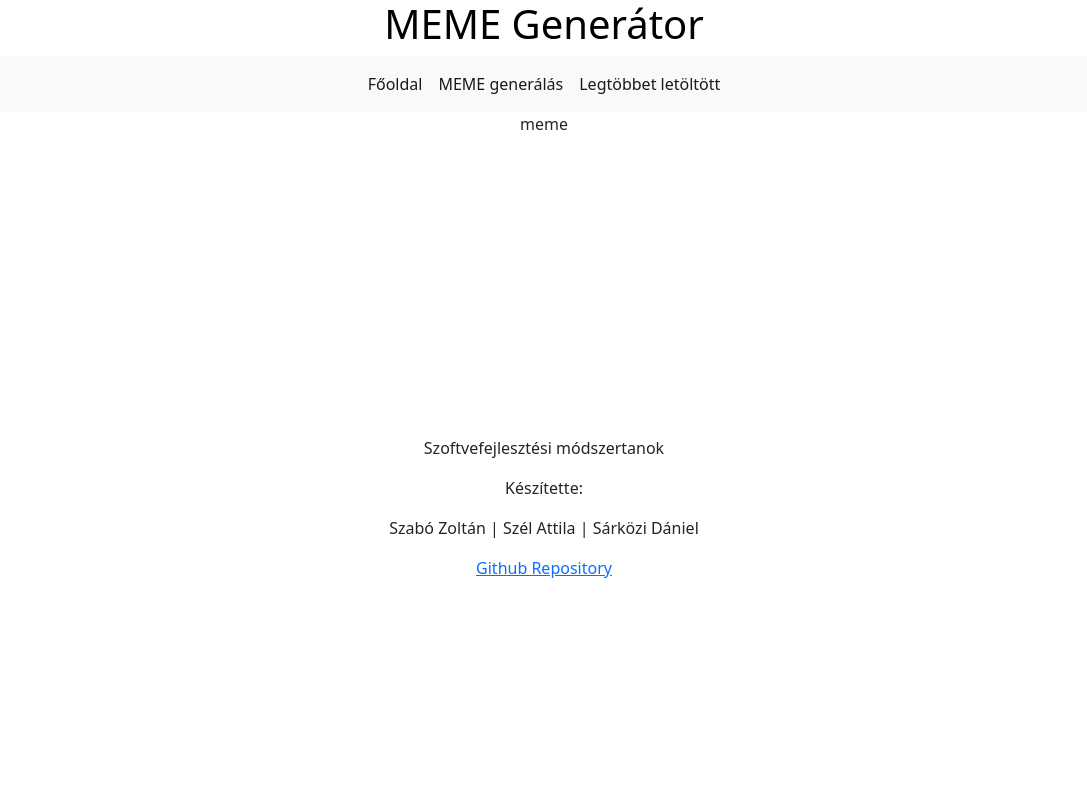
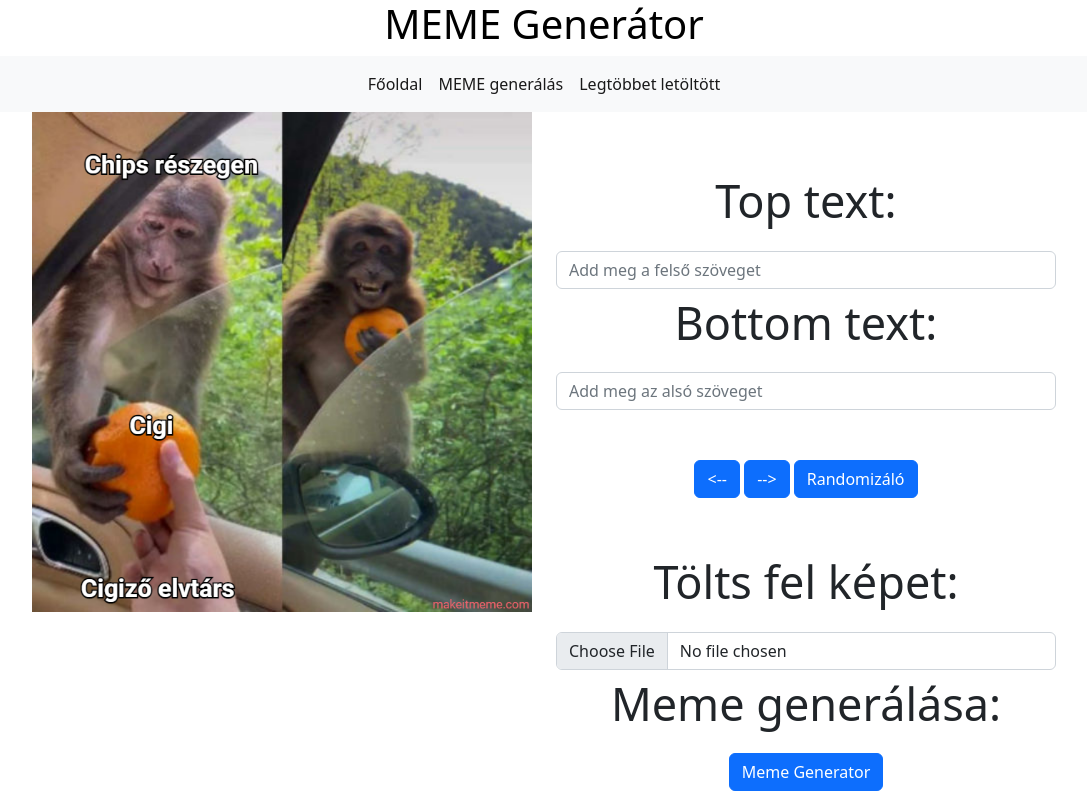
Before and after one commit to Flpph/szfm-mini-project, a plain HTML site: page Frontend/src/meme.html in a window 1280 px wide. Shown: the top 800 px of the page, without its empty margins (96-1183 px from the left). Drawn offline with nearby package versions, Linux system fonts and the light colour scheme.

Commit message:
Meme creator oldal megtervezése + elkészítése part 1

```diff
--- a/Frontend/src/meme.html
+++ b/Frontend/src/meme.html
@@ -9,6 +9,19 @@
     <script src="https://cdn.jsdelivr.net/npm/bootstrap@5.2.1/dist/js/bootstrap.bundle.min.js" integrity="sha384-u1OknCvxWvY5kfmNBILK2hRnQC3Pr17a+RTT6rIHI7NnikvbZlHgTPOOmMi466C8" crossorigin="anonymous"></script>
     <title>MEME Generátor</title>
 </head>
+<style>
+  p.ex1 {
+    font-size: 45px;
+  }
+  p.ex2 {
+    font-size: 45px;
+    padding-top: 55px;
+  }
+  div.bt1{
+    padding-top: 50px;
+    padding-bottom: 50px;
+  }
+</style>
 <body class="text-center">
     <header>
         <a href="index.html" class="cim">
@@ -39,8 +52,39 @@
         <div class="containter">
             <div class="row">
                 <div class="col" align="center">
-                    meme
+                  <img src="makeitmeme_6Dp3d.png" class="card-img-top">
                 </div>
+                <div class="col" align="center">
+                  <div>
+                    <p class="ex2">Top text:</p>
+                  </div>
+                  <div>
+                    <input type="text" class="form-control" id="felsoSzoveg" aria-describedby="felsoSzoveg" placeholder="Add meg a felső szöveget">
+                  </div>
+                  <div>
+                    <p class="ex1">Bottom text:</p>
+                  </div>
+                  <div>
+                    <input type="text" class="form-control" id="felsoSzoveg" aria-describedby="felsoSzoveg" placeholder="Add meg az alsó szöveget">
+                  </div>
+                  <div class="bt1">
+                    <button type="submit" class="btn btn-primary"><--</button>
+                    <button type="submit" class="btn btn-primary">--></button>
+                    <button type="submit" class="btn btn-primary">Randomizáló</button>
+                  </div>
+                  <div>
+                    <p class="ex1">Tölts fel képet:</p>
+                  </div>
+                  <div>
+                    <input type="file" class="form-control" accept="image/png, image/png, image/jpeg" id="customFile" />
+                  </div>
+                  <div>
+                    <p class="ex1"> Meme generálása:</p>
+                  </div>
+                  <div >
+                    <button type="submit" class="btn btn-primary">Meme Generator</button>
+                  </div>
+              </div>
             </div>
         </div>
     </main>
```
Also changed, not shown: Frontend/src/index.css (line endings or trailing spaces).
